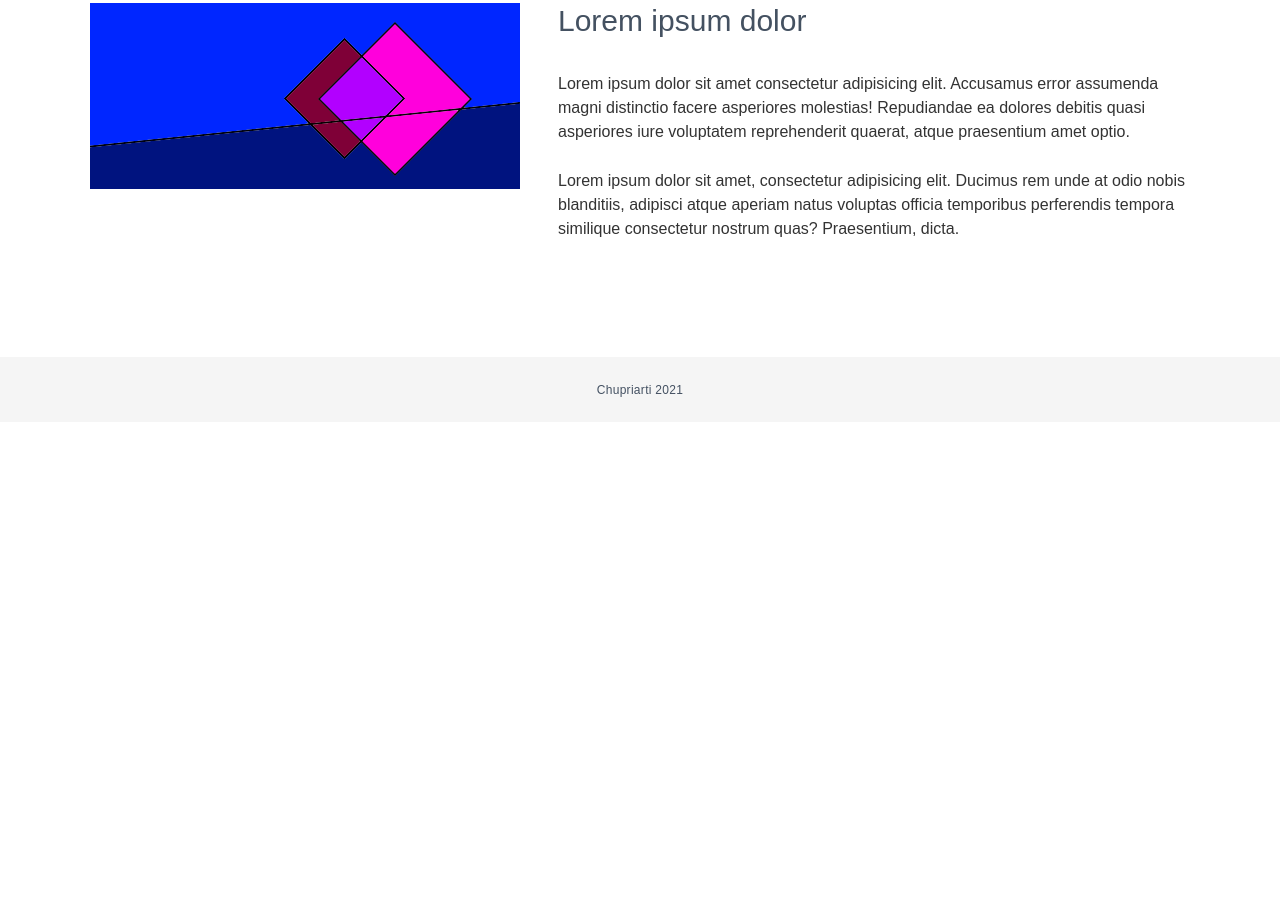
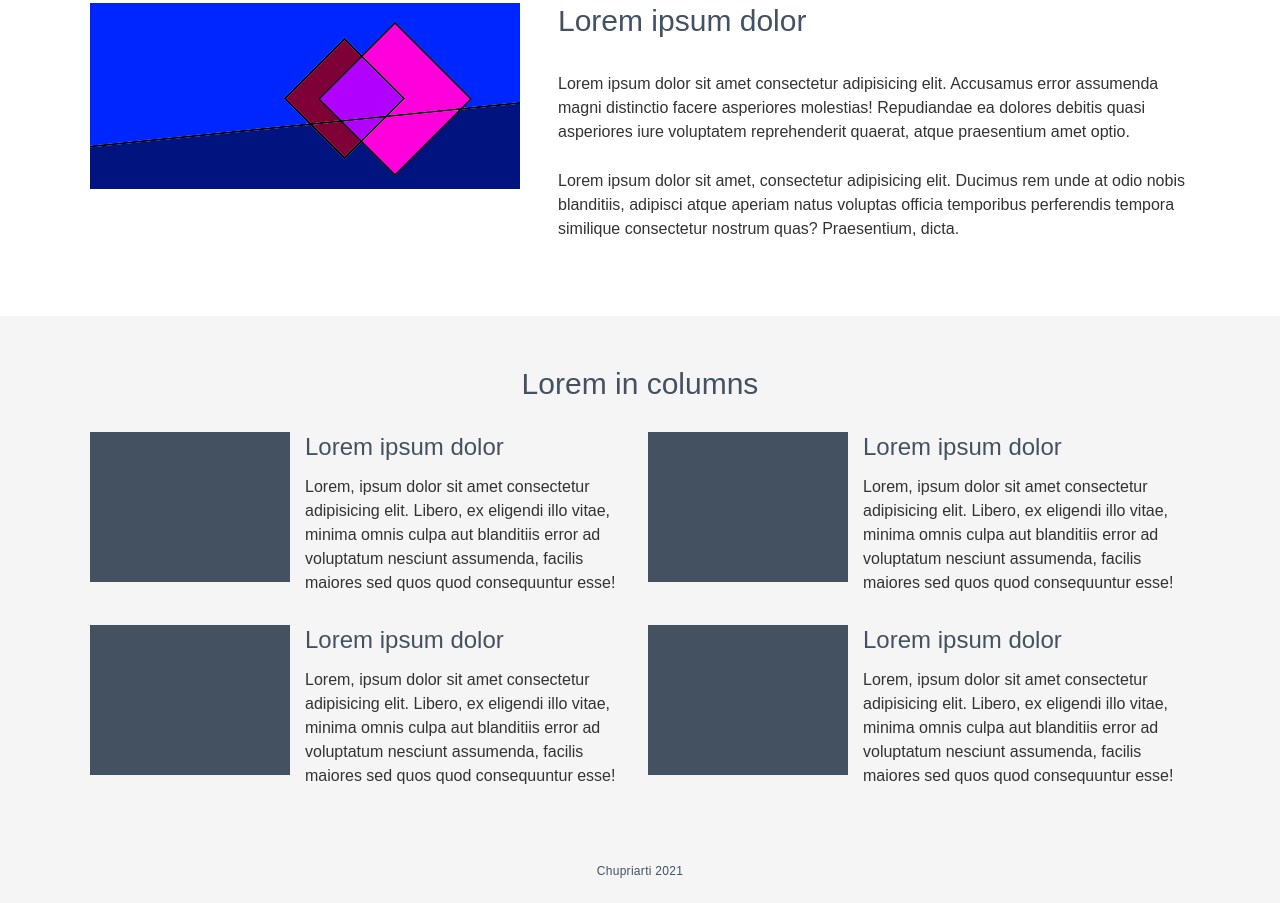
Before and after one commit to Chupriarti/flex-template-0, a plain HTML site: page index.html in a window 1280 px wide. Shown: the part 378-1281 px from the top of the page. Before the commit the page ends 800 px from the top, so only its background shows below. Drawn offline with Linux system fonts and the light colour scheme.

Commit message:
styles for columns block

```diff
--- a/index.html
+++ b/index.html
@@ -47,6 +47,67 @@
                     </div>
                 </div>
             </div>
+            <div class="columns">
+                <div class="container">
+                    <div class="columns__title title">
+                        Lorem in columns
+                    </div>
+                    <div class="columns__row">
+                        <div class="columns__column">
+                            <div class="columns__item item">
+                                <div class="item__row">
+                                    <div class="item__image">
+                                        <img src="img/image_3.jpg" alt="">
+                                    </div>
+                                    <div class="item__body">
+                                        <div class="item__title">Lorem ipsum dolor</div>
+                                        <div class="item__text">Lorem, ipsum dolor sit amet consectetur adipisicing elit. Libero, ex eligendi illo vitae, minima omnis culpa aut blanditiis error ad voluptatum nesciunt assumenda, facilis maiores sed quos quod consequuntur esse!</div>
+                                    </div>
+                                </div>
+                            </div>
+                        </div>
+                        <div class="columns__column">
+                            <div class="columns__item item">
+                                <div class="item__row">
+                                    <div class="item__image">
+                                        <img src="img/image_3.jpg" alt="">
+                                    </div>
+                                    <div class="item__body">
+                                        <div class="item__title">Lorem ipsum dolor</div>
+                                        <div class="item__text">Lorem, ipsum dolor sit amet consectetur adipisicing elit. Libero, ex eligendi illo vitae, minima omnis culpa aut blanditiis error ad voluptatum nesciunt assumenda, facilis maiores sed quos quod consequuntur esse!</div>
+                                    </div>
+                                </div>
+                            </div>
+                        </div>
+                        <div class="columns__column">
+                            <div class="columns__item item">
+                                <div class="item__row">
+                                    <div class="item__image">
+                                        <img src="img/image_3.jpg" alt="">
+                                    </div>
+                                    <div class="item__body">
+                                        <div class="item__title">Lorem ipsum dolor</div>
+                                        <div class="item__text">Lorem, ipsum dolor sit amet consectetur adipisicing elit. Libero, ex eligendi illo vitae, minima omnis culpa aut blanditiis error ad voluptatum nesciunt assumenda, facilis maiores sed quos quod consequuntur esse!</div>
+                                    </div>
+                                </div>
+                            </div>
+                        </div>
+                        <div class="columns__column">
+                            <div class="columns__item item">
+                                <div class="item__row">
+                                    <div class="item__image">
+                                        <img src="img/image_3.jpg" alt="">
+                                    </div>
+                                    <div class="item__body">
+                                        <div class="item__title">Lorem ipsum dolor</div>
+                                        <div class="item__text">Lorem, ipsum dolor sit amet consectetur adipisicing elit. Libero, ex eligendi illo vitae, minima omnis culpa aut blanditiis error ad voluptatum nesciunt assumenda, facilis maiores sed quos quod consequuntur esse!</div>
+                                    </div>
+                                </div>
+                            </div>
+                        </div>
+                    </div>
+                </div>
+            </div>
         </div>
         <footer class="footer">
             <div class="container">
--- a/style.css
+++ b/style.css
@@ -95,6 +95,47 @@ body {
     font-size: 16px;
     line-height: 24px;
 }
+.columns {
+    background-color: #f5f5f5;
+    padding: 50px 0px 20px 0px;
+}
+.columns__title {
+    text-align: center;
+    margin: 0px 0px 30px 0px;
+}
+.columns__row {
+    display: flex;
+    flex-wrap: wrap;
+    margin: 0px -8px
+}
+.columns__column {
+    flex: 0 1 50%;
+    margin: 0px 0px 30px 0px;
+    padding: 0px 8px;
+}
+.columns__item {}
+.item {}
+.item__row {
+    display: flex;
+}
+.item__image {
+    flex: 0 0 200px;
+}
+.item__body {
+    flex: 1 1 auto;
+    padding: 0px 0px 0px 15px;
+}
+.item__title {
+    color: #445161;
+    font-size: 24px;
+    line-height: 30px;
+    margin: 0px 0px 13px 0px;
+}
+.item__text {
+    color: #333333;
+    font-size: 16px;
+    line-height: 24px;
+}
 .footer {
     background-color: #f5f5f5;
 }
```
Also changed, not shown: img/image_3.jpg (added).
